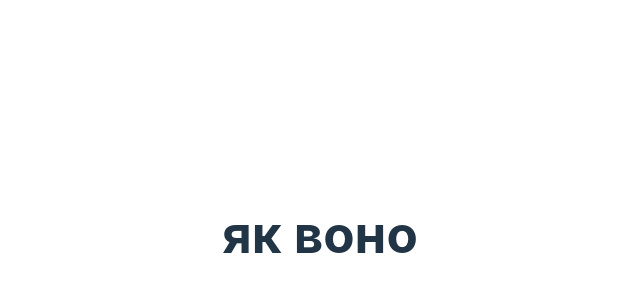
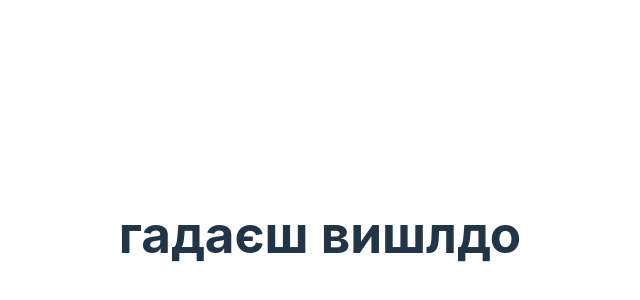
Before and after one commit to Oleksii03/Sneakers, a Vue app: page / in a window 1280 px wide. Shown: the part 166-466 px from the top of the page, without its empty margins (320-960 px from the left). Built offline with nearby package versions, Linux system fonts and the light colour scheme.

Commit message:
Update App.vue

```diff
--- a/src/App.vue
+++ b/src/App.vue
@@ -2,7 +2,7 @@
 
 <template>
   <div>
-    <h1>як воно</h1>
+    <h1>гадаєш вишлдо</h1>
   </div>
 </template>
 
```
